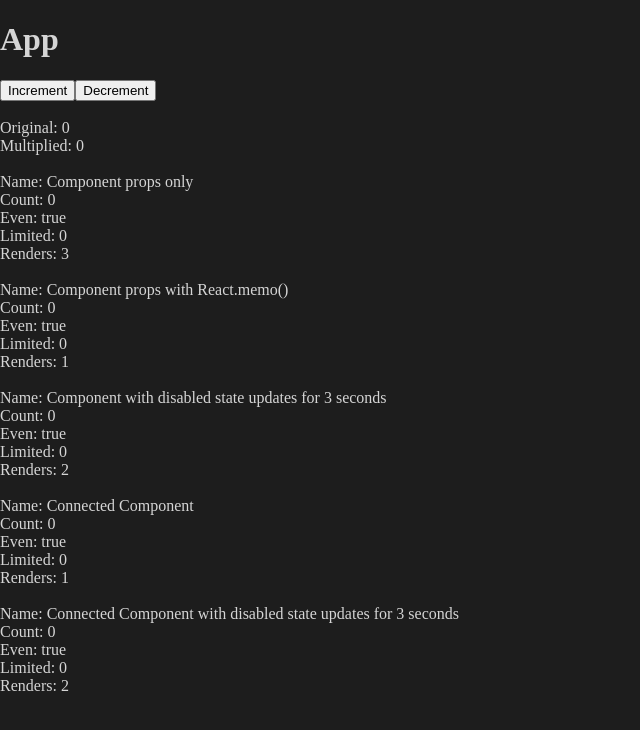
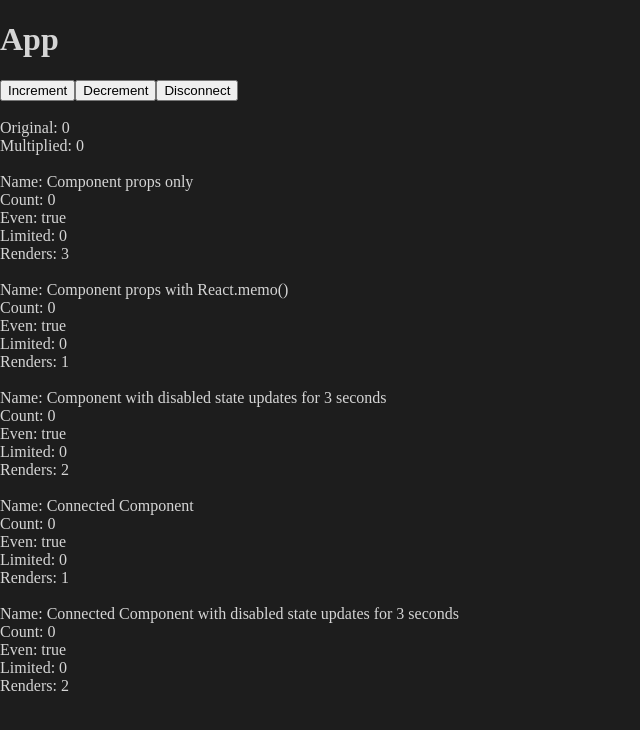
Before and after one commit to planttheidea/react-redux-bindings, a React app: page / in a window 1280 px wide. Shown: the top 730 px of the page, without its empty margins (0-640 px from the left). Built offline with nearby package versions, Linux system fonts and the light colour scheme; the HTML template or start-up script is replaced by a standard one.

Commit message:
add global connect / disconnect handling

```diff
--- a/DEV_ONLY/App.tsx
+++ b/DEV_ONLY/App.tsx
@@ -2,6 +2,7 @@ import React, {
   ForwardedRef,
   memo,
   Ref,
+  useCallback,
   useEffect,
   useReducer,
   useRef,
@@ -77,9 +78,16 @@ function SelectorOnly(props: SelectorOnlyProps) {
   );
 }
 
-function Buttons() {
+function Buttons(props: {
+  disconnected: boolean;
+  setDisconnected: (disconnected: boolean) => void;
+}) {
   const decrement = useActionCreator(() => ({ type: 'DECREMENT' }));
   const increment = useActionCreator(() => ({ type: 'INCREMENT' }));
+  const setDisconnected = useCallback(
+    () => props.setDisconnected(!props.disconnected),
+    [props.disconnected, props.setDisconnected]
+  );
 
   return (
     <div>
@@ -88,6 +96,9 @@ function Buttons() {
       </button>
       <button onClick={decrement} type="button">
         Decrement
+      </button>
+      <button onClick={setDisconnected} type="button">
+        Disconnect
       </button>
     </div>
   );
@@ -137,12 +148,17 @@ const RendererWithRef = React.forwardRef(
 
 RendererWithRef.displayName = 'RendererWithRef';
 
-function Component(props: Props) {
-  const derivedState = useSelector<State, SelectedState>((state) => ({
-    count: state.count,
-    isEven: state.count % 2 === 0,
-    limited: Math.min(state.count, props.limit),
-  }));
+function Component(props: Props & { disconnected: boolean }) {
+  const derivedState = useSelector<State, SelectedState>(
+    (state) => ({
+      count: state.count,
+      isEven: state.count % 2 === 0,
+      limited: Math.min(state.count, props.limit),
+    }),
+    {
+      shouldUpdateWhenStateChanges: !props.disconnected,
+    }
+  );
 
   return <Renderer {...props} {...derivedState} />;
 }
@@ -223,11 +239,13 @@ export default function App() {
     setTimeout(() => setLimit(10), 10000);
   }, []);
 
+  const [disconnected, setDisconnected] = useState(false);
+
   return (
     <Provider store={store}>
       <h1>App</h1>
 
-      <Buttons />
+      <Buttons disconnected={disconnected} setDisconnected={setDisconnected} />
 
       <br />
 
@@ -237,7 +255,11 @@ export default function App() {
 
       <br />
 
-      <Component limit={limit} name="Component props only" />
+      <Component
+        limit={limit}
+        name="Component props only"
+        disconnected={disconnected}
+      />
 
       <br />
 
```
